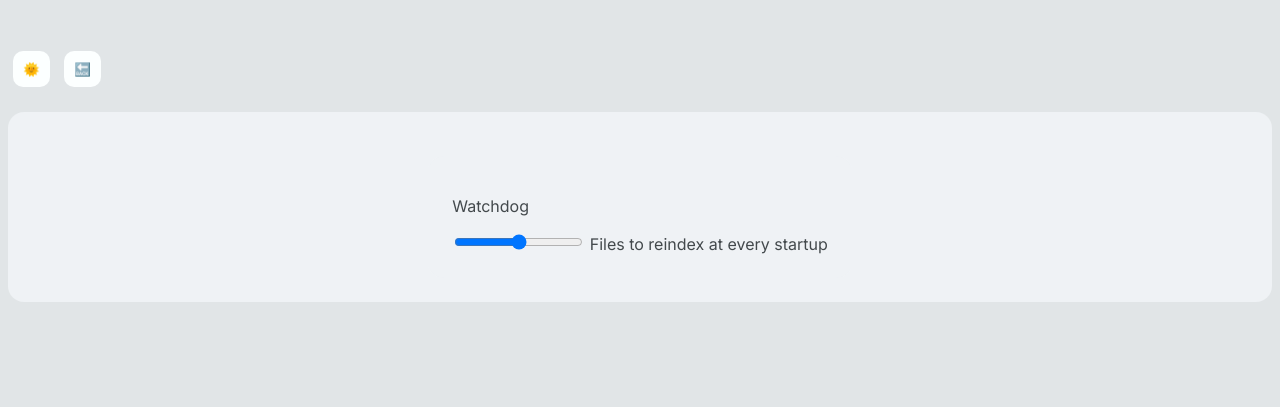
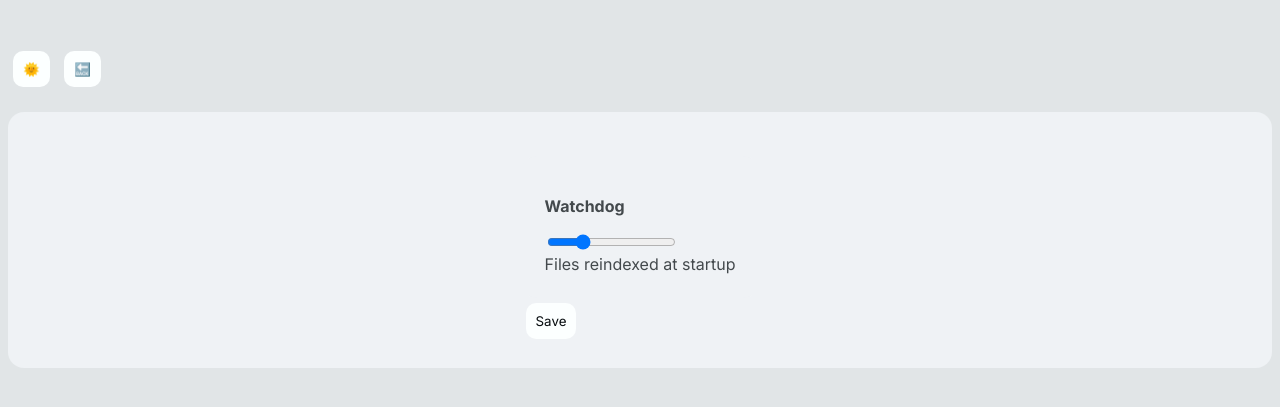
Before and after one commit to engag1ng/hirmes, a Flask app: template flask-app/templates/settings.html in a window 1280 px wide. Shown: the part 183-590 px from the top of the page. Run offline with Flask 3, Linux system fonts and the light colour scheme; the template is opened without the code that fills it, so the values that code supplies are empty; parts of the project's set-up code (start-up, migrations or seed data) failed here and were passed over.

Commit message:
added settings save button

```diff
--- a/flask-app/app.py
+++ b/flask-app/app.py
@@ -5,7 +5,7 @@ Main Flask application file including routes and functions.
 import json
 import os
 import threading
-from flask import Flask, render_template, request, jsonify
+from flask import Flask, render_template, request, jsonify, redirect, url_for
 from waitress import create_server
 from backend.indexer import index_path
 from backend.search import search_index, make_full_text
@@ -40,6 +40,17 @@ def settings_html():
 
     settings = load_settings()
     return render_template('settings.html', settings=settings)
+
+@app.route('/settings/save', methods=['POST'])
+def api_save_settings():
+    """Route for saving settings.
+    """
+
+    save_settings({
+        "watchdog_number": request.form.get('watchdog_number'),
+    })
+
+    return redirect(url_for("settings_html"))
 
 @app.route('/indexing', methods=['POST'])
 def api_indexing():
--- a/flask-app/templates/settings.html
+++ b/flask-app/templates/settings.html
@@ -28,11 +28,16 @@
     </button>
 
     <div style="display: flex; justify-content: space-around">
+        <form id="settings-form" method="POST" action="/settings/save">
         <div>
-            <p>Watchdog</p>
-            <input type="range" id="watchdog_number" name="watchdog_number" min="0", max="200" value="{{ settings.watchdog_number }}" />
-            <label for="watchdog_number">Files to reindex at every startup</label>
+            <p><b>Watchdog</b></p>
+            <input type="range" id="watchdog_number" name="watchdog_number" min="0", max="200" value="{{ settings.watchdog_number if settings else 50 }}" oninput="this.nextElementSibling.value = this.value" />
+            <output>{{ settings.watchdog_number }}</output><br>
+            <label for="watchdog_number">Files reindexed at startup</label>
         </div>
+
+        <button type="submit">Save</button>
+        </form>
     </div>
 
     <!-- Popup structure -->
```
